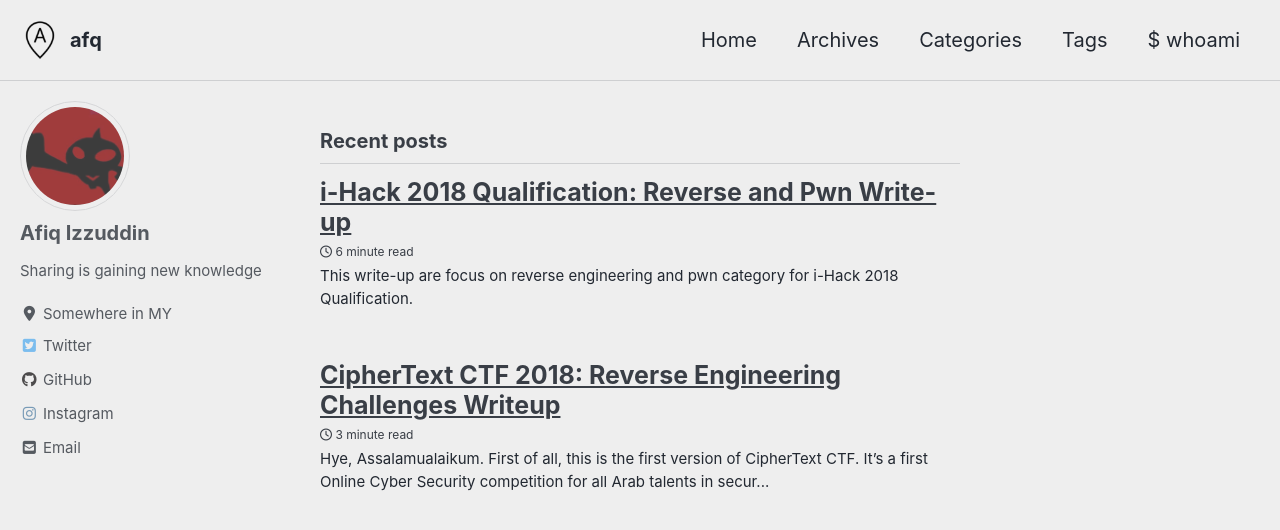
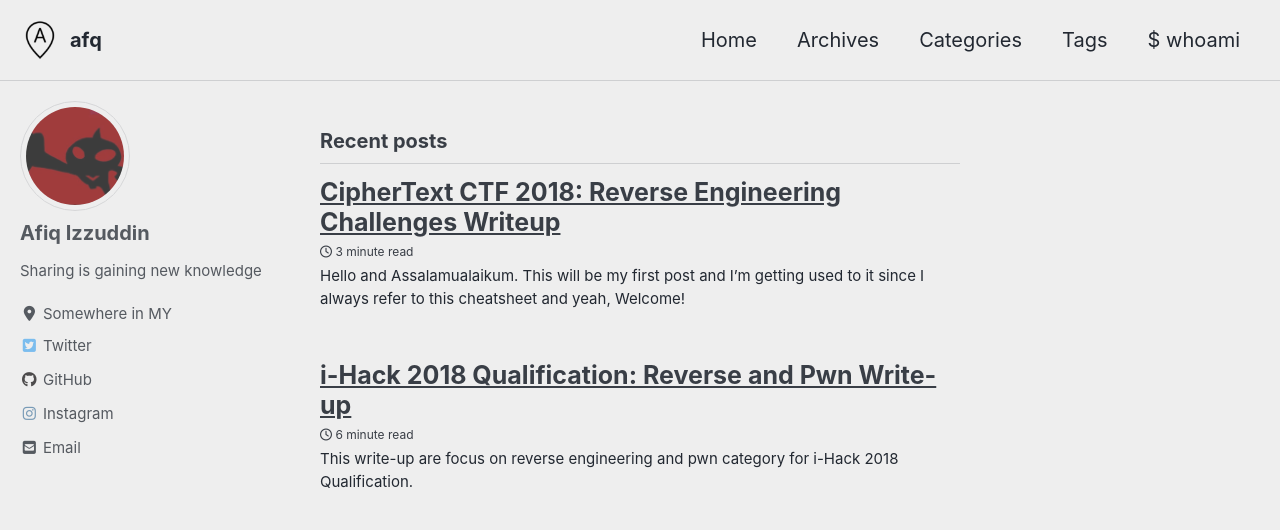
Before and after one commit to afiqizzuddinz/afiqizzuddinz.github.io, a Jekyll site: the page built from index.html, in a window 1280 px wide and 900 px high. Shown: the top 530 px of the window. Built offline with Jekyll 4.4.1, drawn with Linux system fonts in a browser that asks for light colours; cached includes are drawn as plain includes; nearby versions of some CDN libraries; the list of posts is cut into pages by our own code.

Commit message:
Update and rename 2018-12-31-CTCTF-RE.md to 2019-10-30-Hello-World.md

```diff
--- a/_posts/2018-12-31-CTCTF-RE.md
+++ b/_posts/2019-10-30-Hello-World.md
@@ -1,22 +1,19 @@
 ---
 title: "CipherText CTF 2018: Reverse Engineering Challenges Writeup"
-date: "2018-12-31"
+date: "2019-10-30"
 layout: single
 comments: true
 share: true
 related: true
 author_profile: true
 tags:
-- CTF
-- CipherText CTF
-- Reverse Engineering
+- Hello
+- Knowledge
 categories:
-- CTF Write-up
+- Hello
 ---
 
-Hye, Assalamualaikum. First of all, this is the first version of CipherText CTF. It’s a first Online Cyber Security competition for all Arab talents in security field. Imran (My teammate) and I playing this game only for fun and of course, to improve our knowledge and skills in this type of security challenge. From 319 teams, we (Ultraman) managed to got 24th place for this CTF.
-
-The scoreboard:-
+Hello and Assalamualaikum. This will be my first post and I'm getting used to it since I always refer to this [cheatsheet](https://github.com/adam-p/markdown-here/wiki/Markdown-Cheatsheet "Markdown Cheatsheet") and yeah, Welcome!
 
 ![enter image description here](https://lh3.googleusercontent.com/meeiESMrPYV32sTLdvoUSfZbePGJiQshKJzGZCu-8-SB0IHSBtWLKl9v05cpU7ecz85KJ8duFwk_){: .align-center}
 
```
